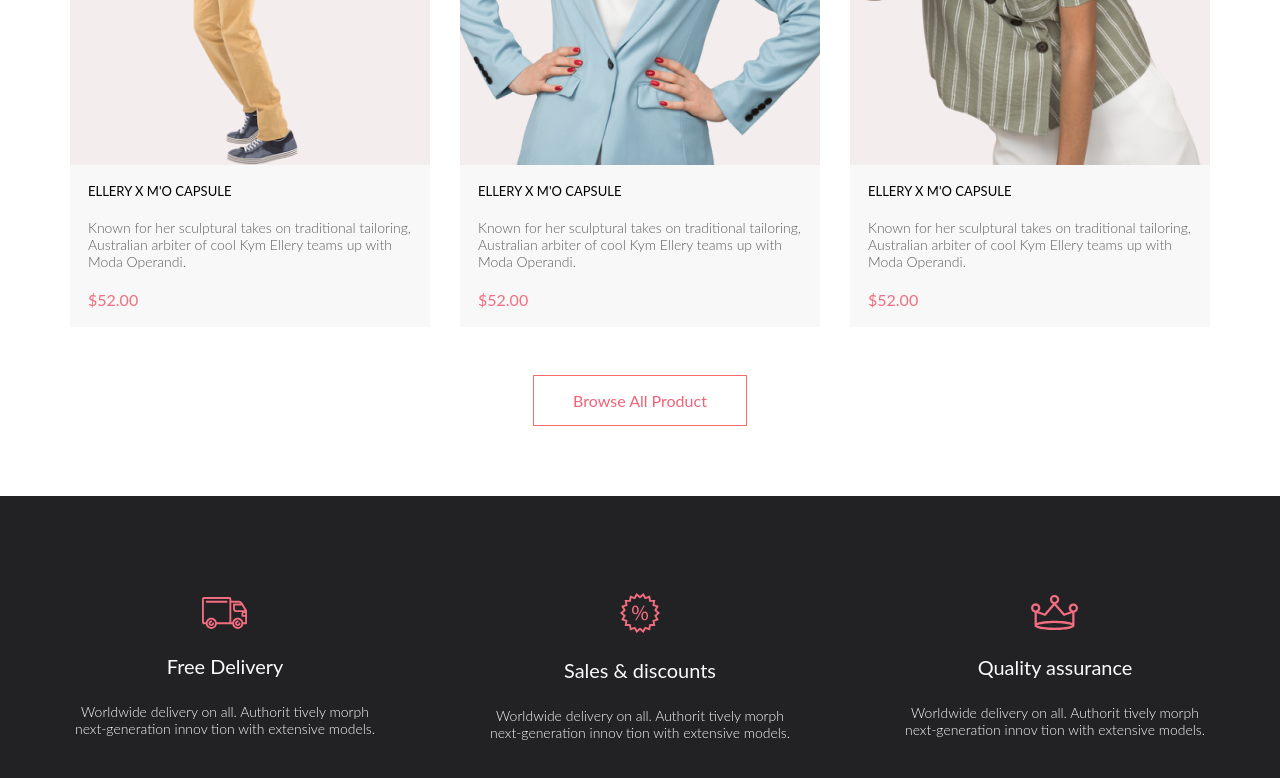
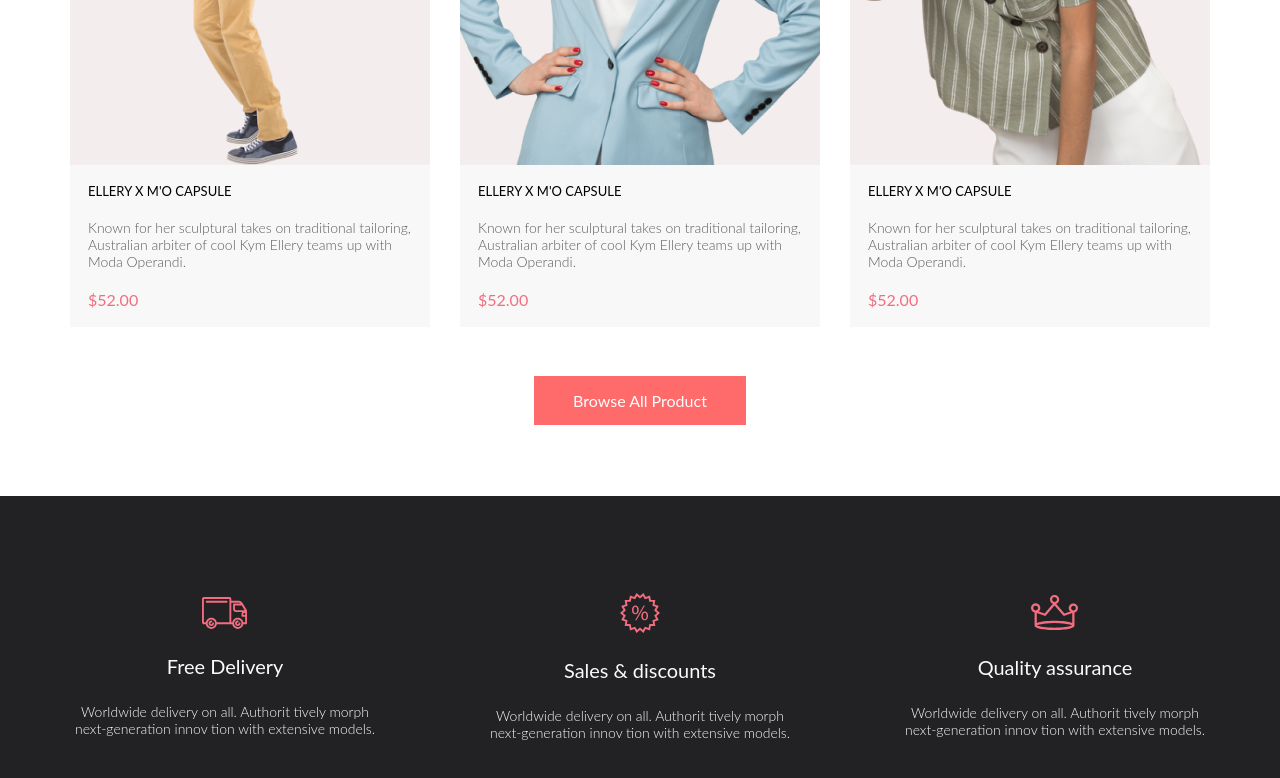
Before and after one commit to Chiefpro/HC, a plain HTML site: page index.html in a window 1280 px wide. In both pictures the pointer is over the button "Browse All Product". Shown: the part 2513-3291 px from the top of the page. Drawn offline with Linux system fonts and the light colour scheme.

Commit message:
html 09.41

```diff
--- a/style.css
+++ b/style.css
@@ -319,6 +319,13 @@ align-items: center;
   gap: 10px;
   margin-bottom: 70px;
 }
+
+.body_2_button:hover{
+  color: #fff;
+  border-color: #fff;
+  background: #ff6a6a;
+}
+
 .body_2_button_top {
   display: flex;
   justify-content: center;
@@ -530,6 +537,8 @@ fill:#FFF;
 fill:#f16d7f;
 
 }
+
+
 /* -------------------------------------------------------------------------
 --------------------------------------------------------------------------
 -------------------------------------------------------------------------- */
```
